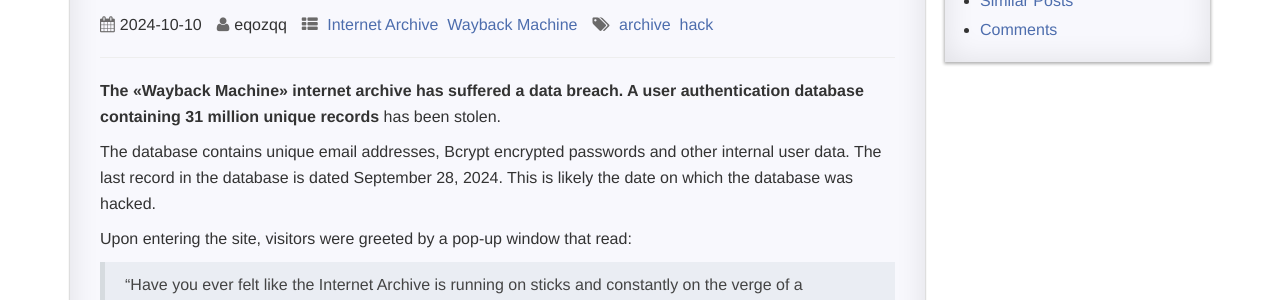
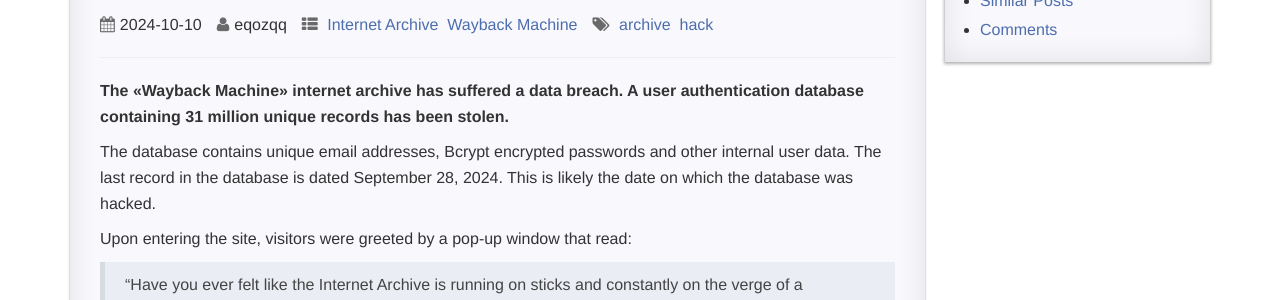
Before and after one commit to eqozqq/eqozqq.github.io, a Jekyll site: the page built from _posts/2024-10-10-internet-archive-hacked.markdown, in a window 1280 px wide. Shown: the part 144-444 px from the top of the page. Built offline with Jekyll 4.4.1, drawn with Linux system fonts in a browser that asks for light colours; comment, search, counter and statistics services are not loaded.

```diff
--- a/_posts/2024-10-10-internet-archive-hacked.markdown
+++ b/_posts/2024-10-10-internet-archive-hacked.markdown
@@ -11,7 +11,7 @@ author: eqozqq
 layout: post
 ---
 
-**The «Wayback Machine» internet archive has suffered a data breach. A user authentication database containing 31 million unique records** has been stolen.
+**The «Wayback Machine» internet archive has suffered a data breach. A user authentication database containing 31 million unique records has been stolen.**
 
 The database contains unique email addresses, Bcrypt encrypted passwords and other internal user data. The last record in the database is dated September 28, 2024. This is likely the date on which the database was hacked.
 
```
